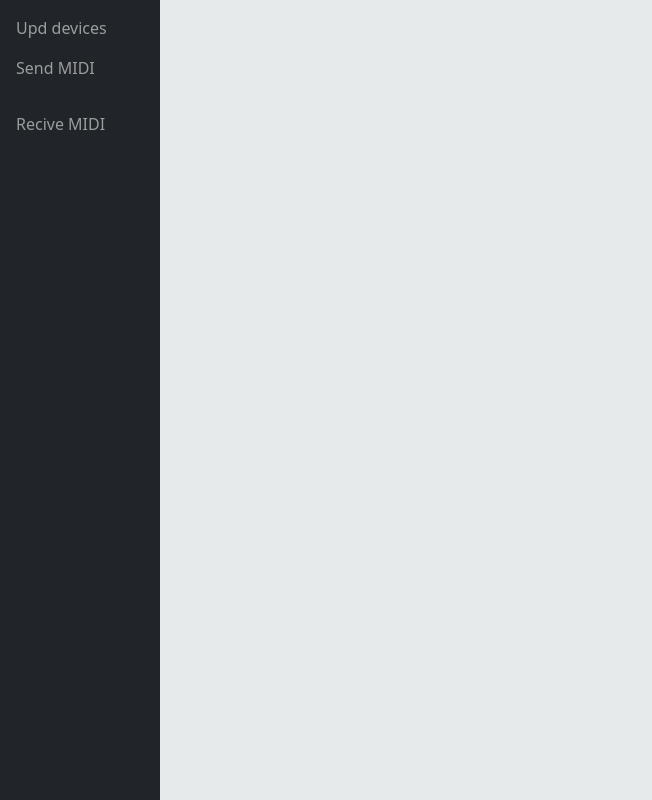
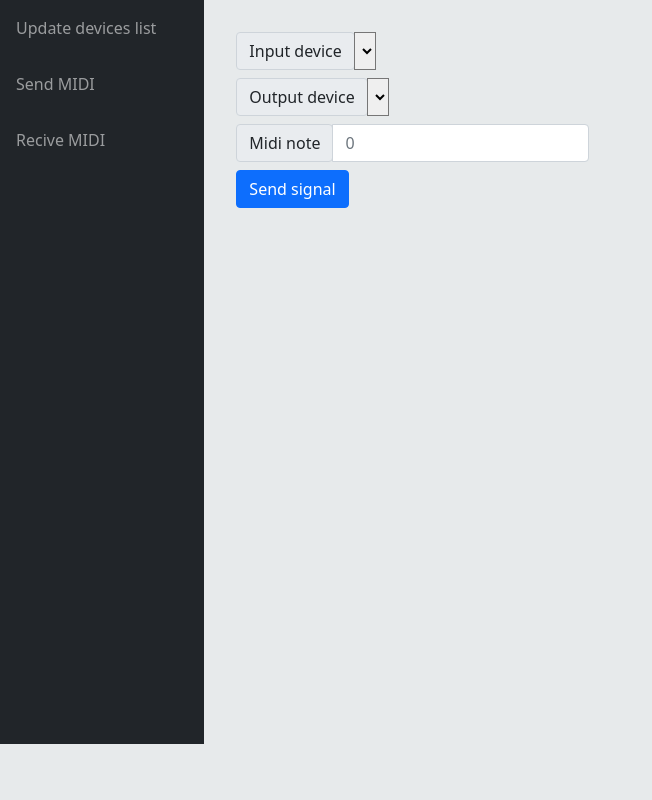
Before and after one commit to francescodandrea/ShowPilot, a PHP site: page / in a window 1280 px wide. Shown: the part 56-856 px from the top of the page, without its empty margins (0-652 px from the left). After the commit the page ends 800 px from the top, so only its background shows below. Run offline with PHP 8.4, Linux system fonts and the light colour scheme; lists and menus that the app fills with data are empty.

Commit message:
Basic form

```diff
--- a/myapp/node.js
+++ b/myapp/node.js
@@ -16,6 +16,12 @@ var outputs = easymidi.getOutputs();
 
 app.use('/static', express.static('public'));
 
+app.get('/testdevices', (req, res) => {
+  console.log(`Getting devices`);
+  var inputs = easymidi.getInputs();
+  var outputs = easymidi.getOutputs();
+  res.json({ "inputs": inputs, "outputs": outputs });
+});
 app.get('/testsend', (req, res) => {
   console.log(`Sending`);
   res.json({ state: 'Sent' })
--- a/myapp/static/testing/index.html
+++ b/myapp/static/testing/index.html
@@ -19,13 +19,16 @@
             <a class="navbar-brand">Testing dashboard</a>
       </nav>
 
+<div id="container">
+
     <!-- A vertical navbar -->
     <nav class="navbar bg-dark navbar-dark mainnav">
 
         <!-- Links -->
         <ul class="navbar-nav">
+
         <li class="nav-item">
-            <a class="nav-link" href="#">Upd devices</a>
+            <p class="nav-link" onclick="devices()">Update devices list</p>
         </li>
         <li class="nav-item">
             <p class="nav-link" onclick="sendmidi()">Send MIDI</p>
@@ -37,6 +40,36 @@
 
     </nav>
 
+    <div>
+        <form class="form-inline">
+
+            <div class="input-group mb-2">
+                <div class="input-group-prepend">
+                  <label class="input-group-text" for="inputGroupSelect01">Input device</label>
+                </div>
+                <select class="custom-select" id="inputGroupSelect01">
+                </select>
+            </div>
+
+            <div class="input-group mb-2">
+                <div class="input-group-prepend">
+                  <label class="input-group-text" for="inputGroupSelect01">Output device</label>
+                </div>
+                <select class="custom-select" id="inputGroupSelect02">
+                </select>
+            </div>
+
+            <div class="input-group mb-2 mr-sm-2">
+              <div class="input-group-prepend">
+                <div class="input-group-text">Midi note</div>
+              </div>
+              <input type="number" class="form-control" id="inlineFormInputGroupUsername2" placeholder="0">
+            </div>
+
+            <button class="btn btn-primary mb-2" onclick="sendmidi()">Send signal</button>
+          </form>
+    </div>
+</div>
     <script src="midiCom.js"></script>
     <script src="ui.js"></script>
     <script src="https://cdn.jsdelivr.net/npm/bootstrap@5.1.3/dist/js/bootstrap.bundle.min.js" integrity="sha384-ka7Sk0Gln4gmtz2MlQnikT1wXgYsOg+OMhuP+IlRH9sENBO0LRn5q+8nbTov4+1p" crossorigin="anonymous"></script>
--- a/myapp/static/testing/midiCom.js
+++ b/myapp/static/testing/midiCom.js
@@ -1,9 +1,59 @@
 //Midi communication
+function devices(){
+    var xhr = new XMLHttpRequest();
+        xhr.addEventListener("readystatechange", function() {
+            if (this.readyState === this.DONE) {
+                    var result=JSON.parse(this.responseText);
+                    console.log(result);
+
+                    result.inputs.forEach(element => {
+                        var option = document.createElement("option");
+                        option.innerHTML=element;
+                        document.querySelector("#inputGroupSelect01").appendChild(option);
+                    });
+
+                    result.outputs.forEach(element => {
+                        var option = document.createElement("option");
+                        option.innerHTML=element;
+                        document.querySelector("#inputGroupSelect02").appendChild(option);
+                    });
+                }
+        });
+        xhr.open("GET", "http://127.0.0.1:8000/testdevices");
+        xhr.send();
+}
+function devices(){
+    var xhr = new XMLHttpRequest();
+        xhr.addEventListener("readystatechange", function() {
+            if (this.readyState === this.DONE) {
+                    var result=JSON.parse(this.responseText);
+                    console.log(result);
+
+                    document.querySelector("#inputGroupSelect01").innerHTML="";
+                    document.querySelector("#inputGroupSelect02").innerHTML="";
+
+                    result.inputs.forEach(element => {
+                        var option = document.createElement("option");
+                        option.innerHTML=element;
+                        document.querySelector("#inputGroupSelect01").appendChild(option);
+                    });
+
+                    result.outputs.forEach(element => {
+                        var option = document.createElement("option");
+                        option.innerHTML=element;
+                        document.querySelector("#inputGroupSelect02").appendChild(option);
+                    });
+                }
+        });
+        xhr.open("GET", "http://127.0.0.1:8000/testdevices");
+        xhr.send();
+}
 function sendmidi(){
     var xhr = new XMLHttpRequest();
         xhr.addEventListener("readystatechange", function() {
             if (this.readyState === this.DONE) {
                     var result=JSON.parse(this.responseText);
+                    console.log(result);
                 }
         });
         xhr.open("GET", "http://127.0.0.1:8000/testsend");
@@ -14,6 +64,7 @@ function recivemidi(){
         xhr.addEventListener("readystatechange", function() {
             if (this.readyState === this.DONE) {
                     var result=JSON.parse(this.responseText);
+                    console.log(result);
                 }
         });
         xhr.open("GET", "http://127.0.0.1:8000/testrecive");
--- a/myapp/static/testing/style.css
+++ b/myapp/static/testing/style.css
@@ -9,11 +9,21 @@ nav.spacenav{
 }
 nav.mainnav{
     flex-direction: initial;
-    width: 10em;
+    width: fit-content;
     height: 100%;
     align-items: normal!important;
     padding-left: 1em;
+    padding-right: 3em;
 }
 li{
     cursor: pointer;
 }
+#container{
+    display: flex;
+    width: 100%;
+    height: 100%;
+    position: fixed;
+}
+form{
+    padding: 2em;
+}
--- a/myapp/static/testing/ui.js
+++ b/myapp/static/testing/ui.js
@@ -1 +1,2 @@
 //Ui js
+devices();
```
